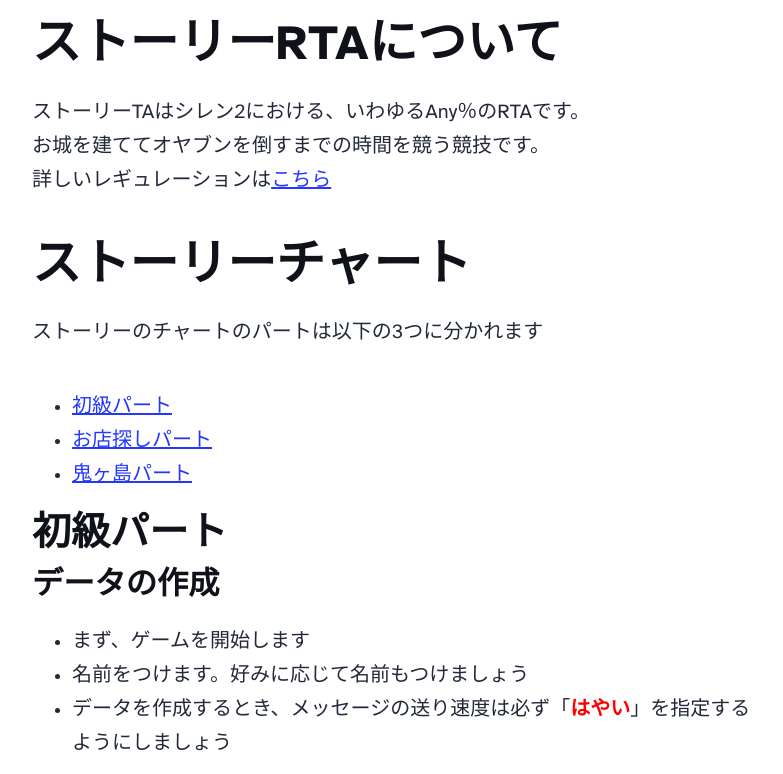
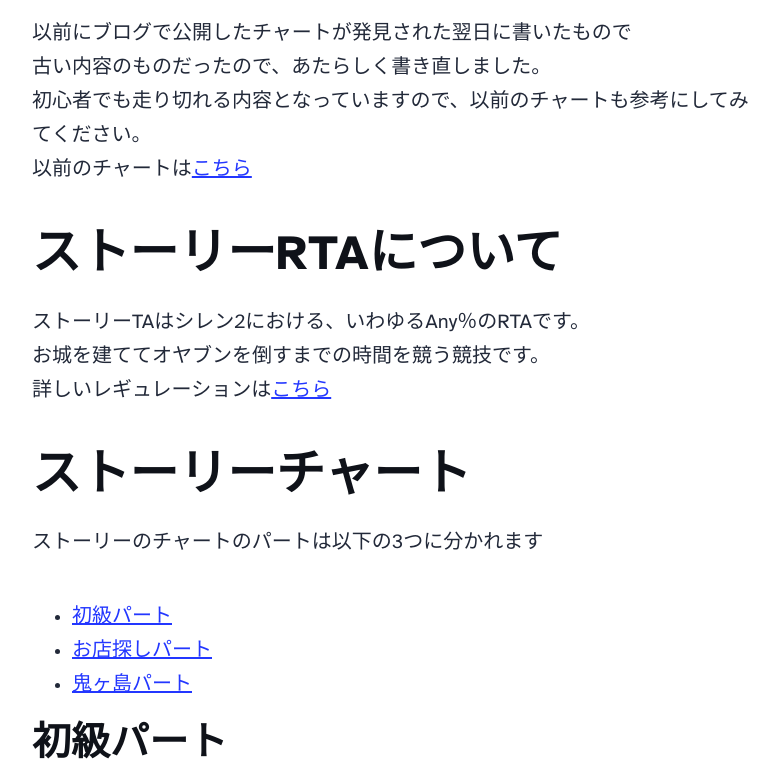
Before and after one commit to riwn/r-shiren2-blog, an Astro site: page /blog/chart/new-story-chart in a window 1280 px wide. Shown: the part 1276-2050 px from the top of the page, without its empty margins (248-1031 px from the left). Built offline with nearby package versions, Linux system fonts and the light colour scheme; Astro itself is replaced by a stand-in of ours.

Commit message:
add story info

```diff
--- a/src/content/blog/chart/new-story-chart.md
+++ b/src/content/blog/chart/new-story-chart.md
@@ -5,6 +5,11 @@
 heroImage: '/escargon.jpg'
 categories: chart
 ---
+
+以前にブログで公開したチャートが発見された翌日に書いたもので
+古い内容のものだったので、あたらしく書き直しました。
+初心者でも走り切れる内容となっていますので、以前のチャートも参考にしてみてください。
+以前のチャートは[こちら](/blog/chart/story-chart-for-beginner)
 
 ## ストーリーRTAについて
 
```
